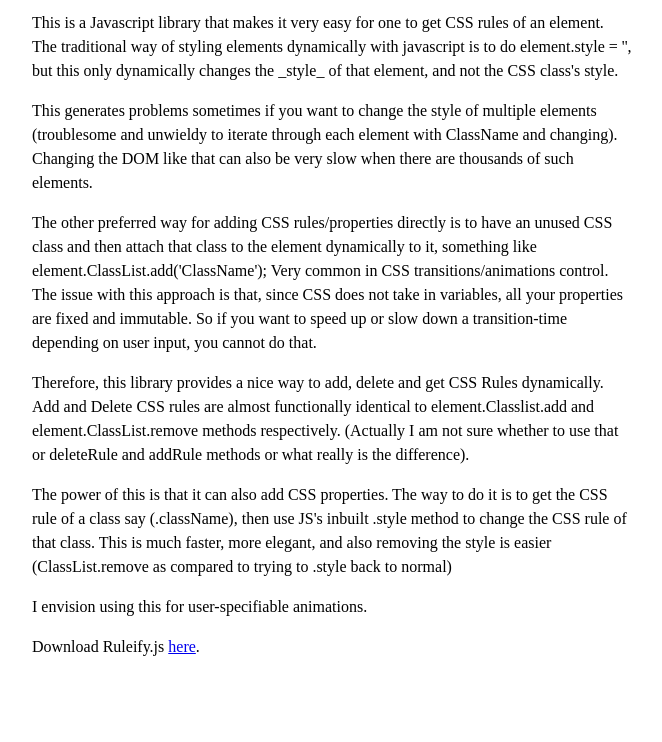
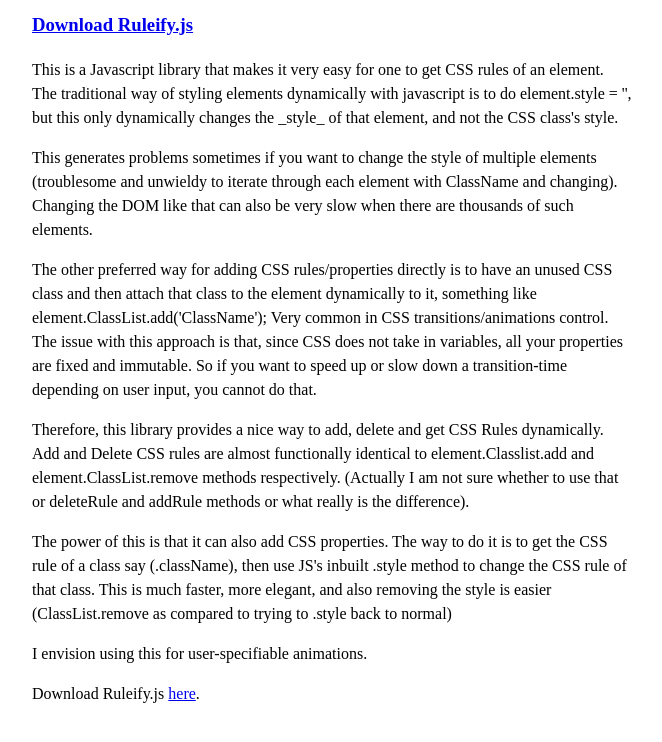
Before and after one commit to lieuzhenghong/Ruleify, a plain HTML site: page index.html in a window 1280 px wide. Shown: the part 58-800 px from the top of the page, without its empty margins (308-970 px from the left). Drawn offline with Linux system fonts and the light colour scheme.

Commit message:
added another download link
ABOVE THE FOLD

```diff
--- a/index.html
+++ b/index.html
@@ -2,6 +2,7 @@
 <head><link rel = "stylesheet" type = "text/css" href = 'style.css'></head>
 <body>
 <h1>Ruleify.js</h1>
+<h3><a href = "Ruleify.js" download>Download Ruleify.js</a></h3>
 
 <p>This is a Javascript library that makes it very easy for one to get CSS rules of an element.
 The traditional way of styling elements dynamically with javascript is to do element.style = '', but this only dynamically changes the _style_ of that element, and not the CSS class's style. </p>
```
